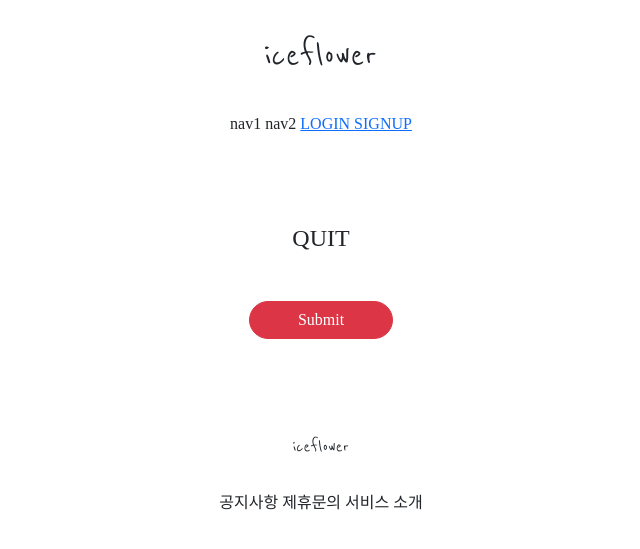
After one commit to hyoung2/2_hihi, a Django app: a page that uses accountapp/templates/accountapp/delete.html in a window 1280 px wide. The commit adds this page. Shown: the top 549 px of the page, without its empty margins (319-959 px from the left). Run offline with Django 3.2, Linux system fonts and the light colour scheme; tables that the repository leaves empty hold one stand-in row (values such as "Sample post"); parts of the project's set-up code (start-up, migrations or seed data) failed here and were passed over; some libraries are stand-ins or nearby versions; some web fonts are replaced.

Commit message:
7.20 start 2

```diff
--- /dev/null
+++ b/accountapp/templates/accountapp/delete.html
@@ -0,0 +1,21 @@
+{% extends 'base.html' %}
+
+{% block content %}
+
+    <div class="text-center mw-500 m-auto">
+        <div class="m-5">
+            <h4>QUIT</h4>
+        </div>
+        <div>
+            <form action="{% url 'accountapp:delete' pk=target_user.pk %}" method="post">
+                {% csrf_token %}
+                <div class="m-5">
+                    <input type="submit" class="btn btn-danger rounded-pill px-5">
+                </div>
+            </form>
+        </div>
+    </div>
+
+
+
+{% endblock %}
--- a/accountapp/templates/accountapp/detail.html
+++ b/accountapp/templates/accountapp/detail.html
@@ -14,6 +14,12 @@
                     UPDATE INFO
             </a>
         </div>
+        <div>
+            <a href="{% url 'accountapp:delete' pk=target_user.pk %}">
+                    QUIT
+            </a>
+        </div>
+
     </div>
 
 
--- a/accountapp/urls.py
+++ b/accountapp/urls.py
@@ -2,7 +2,7 @@ from django.contrib import admin
 from django.contrib.auth.views import LogoutView, LoginView
 from django.urls import path
 
-from accountapp.views import hi_nini, AccountCreateView, AccountDetailView, AccountUpdateView
+from accountapp.views import hi_nini, AccountCreateView, AccountDetailView, AccountUpdateView, AccountDeleteView
 
 app_name = 'accountapp'
 
@@ -15,5 +15,6 @@ urlpatterns = (
 
     path('create/', AccountCreateView.as_view(), name='create'),
     path('detail/<int:pk>',AccountDetailView.as_view(), name='detail'),
-    path('update/,<int:pk>',AccountUpdateView.as_view(), name='update')
+    path('update/,<int:pk>',AccountUpdateView.as_view(), name='update'),
+    path('delete/,<int:pk>', AccountDeleteView.as_view(),name='delete'),
 )
--- a/accountapp/views.py
+++ b/accountapp/views.py
@@ -6,7 +6,7 @@ from django.shortcuts import render
 
 # Create your views here.
 from django.urls import reverse, reverse_lazy
-from django.views.generic import CreateView, DetailView, UpdateView
+from django.views.generic import CreateView, DetailView, UpdateView, DeleteView
 
 from accountapp.models import NewModel
 
@@ -45,3 +45,9 @@ class AccountUpdateView(UpdateView):
     context_object_name = 'target_user'
     success_url = reverse_lazy('accountapp:aloha')
     template_name = 'accountapp/update.html'
+
+class AccountDeleteView(DeleteView):
+    model = User
+    context_object_name = 'target_user'
+    success_url = reverse_lazy('accountapp:aloha')
+    template_name = 'accountapp/delete.html'
```
